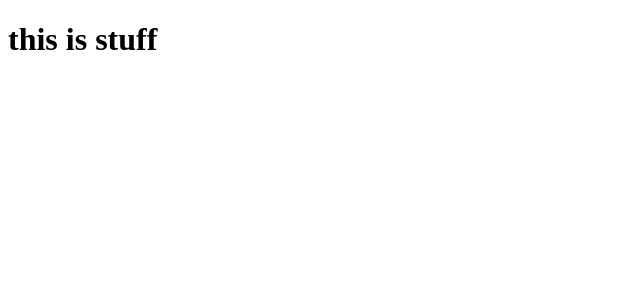
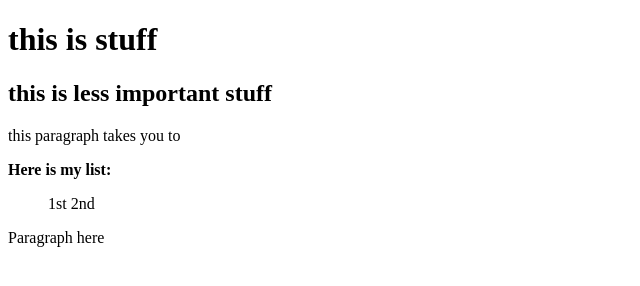
Before and after one commit to kashqar1117/my_first_html, a plain HTML site: page index.html in a window 1280 px wide. Shown: the whole page, without its empty margins (0-640 px from the left). Drawn offline with Linux system fonts and the light colour scheme.

Commit message:
practicing git commands

```diff
--- a/index.html
+++ b/index.html
@@ -8,5 +8,17 @@
             <h1>
                 this is stuff
             </h1>
+            <h2>this is less important stuff</h2>
+
+            <p>this paragraph takes you to <a href =  "https"</a></a></p>
+
+
+            <p><strong>Here  is my list:</strong></p>
+            <ol>
+                <l1>1st
+                </l1>
+                <l1>2nd</l1>
+            </ol>
+            <p>Paragraph here</p>
         </Body>
 </html>
```
